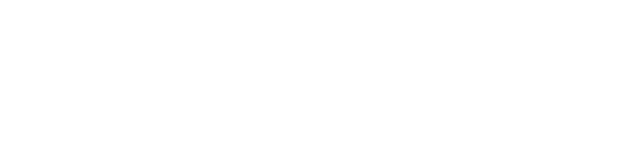
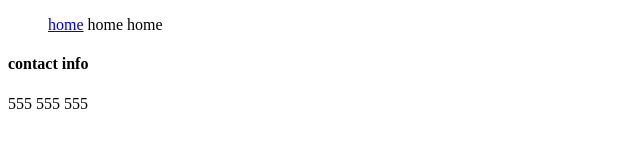
Before and after one commit to anitso/ani-tsotskhalashvili5, a plain HTML site: page index.html in a window 1280 px wide. Shown: the whole page, without its empty margins (0-640 px from the left). Drawn offline with Linux system fonts and the light colour scheme.

Commit message:
add html

```diff
--- a/index.html
+++ b/index.html
@@ -2,10 +2,24 @@
 <html>
 <head>
 	<meta charset="utf-8">
+	<link rel="stylesheet" type="text/css" href="style.css">
 	<title>sky house</title>
 </head>
 <body>
-
-
+    <header>
+    	<nav>
+    		<ul>
+    			<li>
+    				<a href="#">home </a>
+    			</li>
+    			<li>home</li>
+    			<li>home</li>
+    		</ul>
+    	</nav>
+    </header>
+    <section class="test">
+    	<h4> contact info </h4>
+    	<span>555 555 555</span>
+    </section>
 </body>
 </html>
--- /dev/null
+++ b/style.css
@@ -0,0 +1,3 @@
+li {
+	display: inline-block;
+}
```
